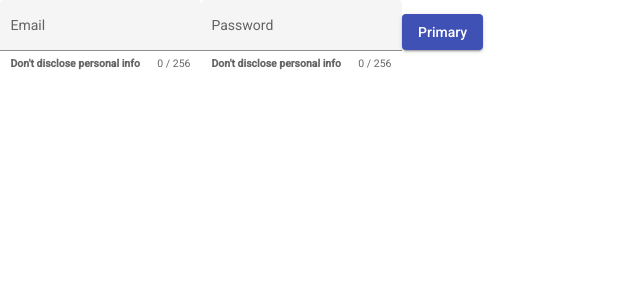
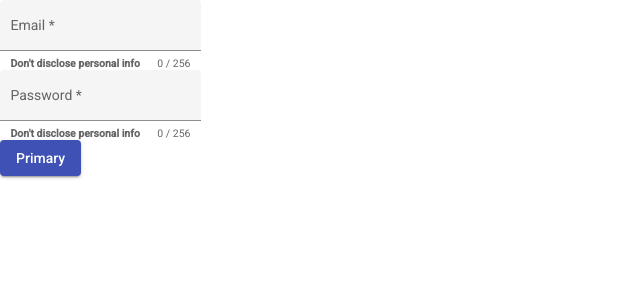
Before and after one commit to HectorRPL/parrot-app, an Angular app: page /auth/signIn in a window 1280 px wide. Shown: the top 300 px of the page, without its empty margins (0-640 px from the left). Built offline with nearby package versions, Linux system fonts and the light colour scheme; no server answers.

Commit message:
add form signIn

```diff
--- a/src/app/components/control-input-email/control-input-email.module.ts
+++ b/src/app/components/control-input-email/control-input-email.module.ts
@@ -2,6 +2,7 @@
 import { CommonModule } from '@angular/common';
 import { ControlInputEmailComponent } from './control-input-email/control-input-email.component';
 import { MatInputModule } from '@angular/material/input';
+import { ReactiveFormsModule } from '@angular/forms';
 
 
 
@@ -15,6 +16,7 @@
   imports: [
     CommonModule,
     MatInputModule,
+    ReactiveFormsModule,
   ]
 })
 export class ControlInputEmailModule { }
--- a/src/app/components/control-input-email/control-input-email/control-input-email.component.html
+++ b/src/app/components/control-input-email/control-input-email/control-input-email.component.html
@@ -1,3 +1,5 @@
+<form
+  [formGroup]="parentForm">
   <mat-form-field class="example-full-width" appearance="fill">
     <mat-label>Email</mat-label>
     <input
@@ -5,7 +7,8 @@
       [type]="'email'"
       #message
       maxlength="256"
-    placeholder="Enter your email">
-  <mat-hint align="start"><strong>Don't disclose personal info</strong> </mat-hint>
+      [formControlName]="this.name"
+      placeholder="Enter your email">  <mat-hint align="start"><strong>Don't disclose personal info</strong> </mat-hint>
     <mat-hint align="end">{{message.value.length}} / 256</mat-hint>
   </mat-form-field>
+</form>
--- a/src/app/components/control-input-password/control-input-password.module.ts
+++ b/src/app/components/control-input-password/control-input-password.module.ts
@@ -2,6 +2,7 @@
 import { CommonModule } from '@angular/common';
 import { ControlInputPasswordComponent } from './control-input-password/control-input-password.component';
 import { MatInputModule } from '@angular/material/input';
+import { ReactiveFormsModule } from '@angular/forms';
 
 
 
@@ -15,6 +16,7 @@
   imports: [
     CommonModule,
     MatInputModule,
+    ReactiveFormsModule,
   ]
 })
 export class ControlInputPasswordModule { }
--- a/src/app/components/control-input-password/control-input-password/control-input-password.component.html
+++ b/src/app/components/control-input-password/control-input-password/control-input-password.component.html
@@ -1,3 +1,6 @@
+<form
+  [formGroup]="parentForm"
+>
   <mat-form-field class="example-full-width" appearance="fill">
     <mat-label>Password</mat-label>
     <input
@@ -5,7 +8,10 @@
       #message
       [type]="'password'"
       maxlength="256"
-    placeholder="Enter your password">
-  <mat-hint align="start"><strong>Don't disclose personal info</strong> </mat-hint>
+      [formControlName]="this.name"
+      placeholder="Enter your password"
+    >
+    <mat-hint align="start"><strong>Don't disclose personal info</strong></mat-hint>
     <mat-hint align="end">{{message.value.length}} / 256</mat-hint>
   </mat-form-field>
+</form>
--- /dev/null
+++ b/src/app/components/form-sign-in/form-sign-in/form-sign-in.component.html
@@ -0,0 +1,11 @@
+<app-control-input-email
+  [name]="'username'"
+  [parentForm]="this.signInForm"
+>
+</app-control-input-email>
+
+<app-control-input-password
+  [name]="'password'"
+  [parentForm]="this.signInForm"
+>
+</app-control-input-password>
--- /dev/null
+++ b/src/app/components/form-sign-in/form-sign-in/form-sign-in.component.ts
@@ -0,0 +1,68 @@
+import { Component, Input, OnInit } from '@angular/core';
+import { FormBuilder, FormControl, FormGroup, Validators } from '@angular/forms';
+import { UserModel } from '../../../../models/user/user-model';
+import { map, takeUntil } from 'rxjs/operators';
+import { Subject } from 'rxjs';
+
+@Component({
+  selector: 'app-form-sign-in',
+  templateUrl: './form-sign-in.component.html',
+  styleUrls: ['./form-sign-in.component.css']
+})
+export class FormSignInComponent implements OnInit {
+
+  @Input() user: UserModel = new UserModel('', '');
+
+  signInForm: FormGroup = new FormGroup({});
+  destroy$ = new Subject();
+
+  constructor(
+    private fb: FormBuilder,
+  ) {
+  }
+
+  ngOnInit(): void {
+    this.createForm(this.user);
+    this.listenFormValues();
+    this.listenFormStatus();
+  }
+
+  createForm(user: UserModel = new UserModel('', '')): void {
+    this.signInForm = this.fb.group({
+      'username': new FormControl(
+        this.user.username,
+        [
+          Validators.required,
+          Validators.email
+        ]),
+      'password': new FormControl(
+        user.password,
+        [
+          Validators.required
+        ]),
+    });
+  }
+
+  listenFormValues(): void {
+    this.signInForm.valueChanges
+      .pipe(
+        map((x) => {
+          console.log(x);
+        }),
+        takeUntil(this.destroy$),
+      ).subscribe((x) => {
+      console.log(x);
+    });
+  }
+
+  listenFormStatus(): void {
+    this.signInForm.statusChanges
+      .pipe(
+        takeUntil(this.destroy$)
+      )
+      .subscribe((formStatus: string) => {
+        console.log(formStatus);
+      });
+  }
+
+}
--- a/src/app/views/auth/sign-in/sign-in.component.html
+++ b/src/app/views/auth/sign-in/sign-in.component.html
@@ -1,3 +1,2 @@
-<app-control-input-email></app-control-input-email>
-<app-control-input-password></app-control-input-password>
+<app-form-sign-in></app-form-sign-in>
 <app-control-button-sign-in></app-control-button-sign-in>
--- a/src/app/views/auth/sign-in/sign-in.module.ts
+++ b/src/app/views/auth/sign-in/sign-in.module.ts
@@ -5,6 +5,7 @@
 import { ControlInputPasswordModule } from '../../../components/control-input-password/control-input-password.module';
 import { ControlButtonSignInModule } from '../../../components/control-button-sign-in/control-button-sign-in.module';
 import { ControlInputEmailModule } from '../../../components/control-input-email/control-input-email.module';
+import { FormSignInModule } from '../../../components/form-sign-in/form-sign-in.module';
 
 
 @NgModule({
@@ -17,6 +18,7 @@
     ControlInputPasswordModule,
     ControlButtonSignInModule,
     ControlInputEmailModule,
+    FormSignInModule,
   ]
 })
 export class SignInModule {
```
Also changed, not shown: src/app/components/control-input-email/control-input-email/control-input-email.component.ts (+8 -2 lines), src/app/components/control-input-password/control-input-password/control-input-password.component.ts (+8 -2 lines), src/app/components/form-sign-in/form-sign-in.module.ts (added, +26 -0 lines), src/app/components/form-sign-in/form-sign-in/form-sign-in.component.css (added), 1 other file (tests, documents, lock files or other folders). Lines whose indentation alone changed are shown as unchanged.
